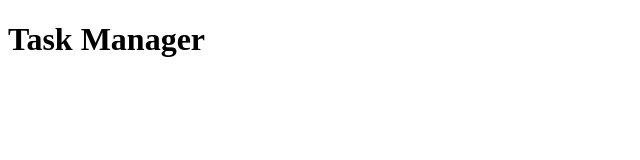
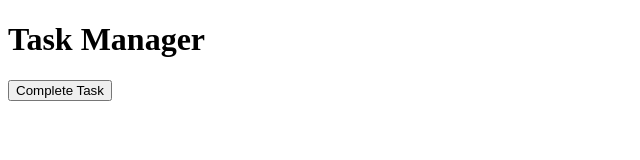
Before and after one commit to ggiooni/task-manager-simple, a plain HTML site: page app/index.html in a window 1280 px wide. Shown: the whole page, without its empty margins (0-640 px from the left). Drawn offline with Linux system fonts and the light colour scheme.

Commit message:
Added notification button

```diff
--- a/app/index.html
+++ b/app/index.html
@@ -7,6 +7,7 @@
 </head>
 <body>
     <h1>Task Manager</h1>
+    <button id="completeBtn">Complete Task</button>
     <script src="script.js"></script>
 </body>
 </html>
```
